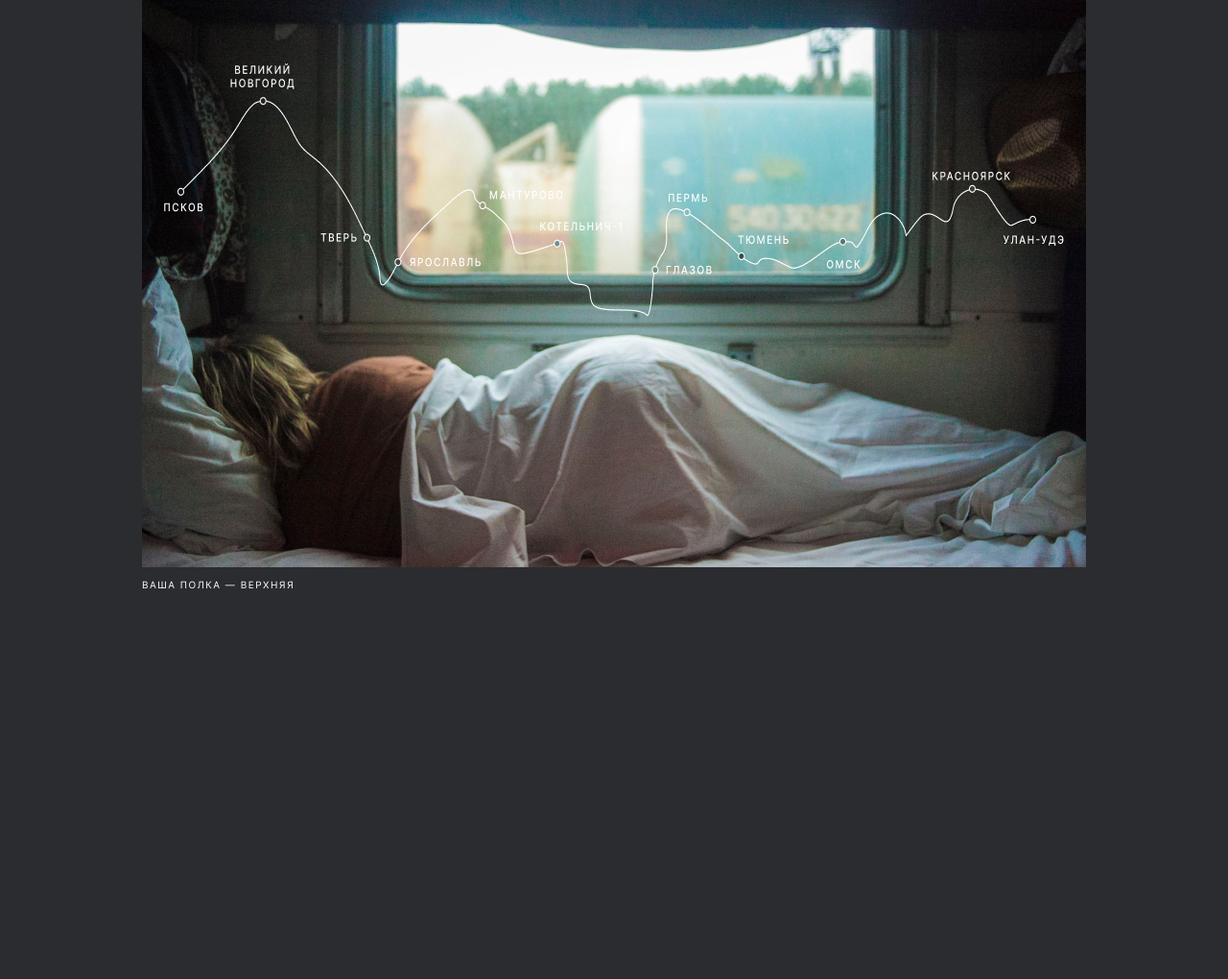
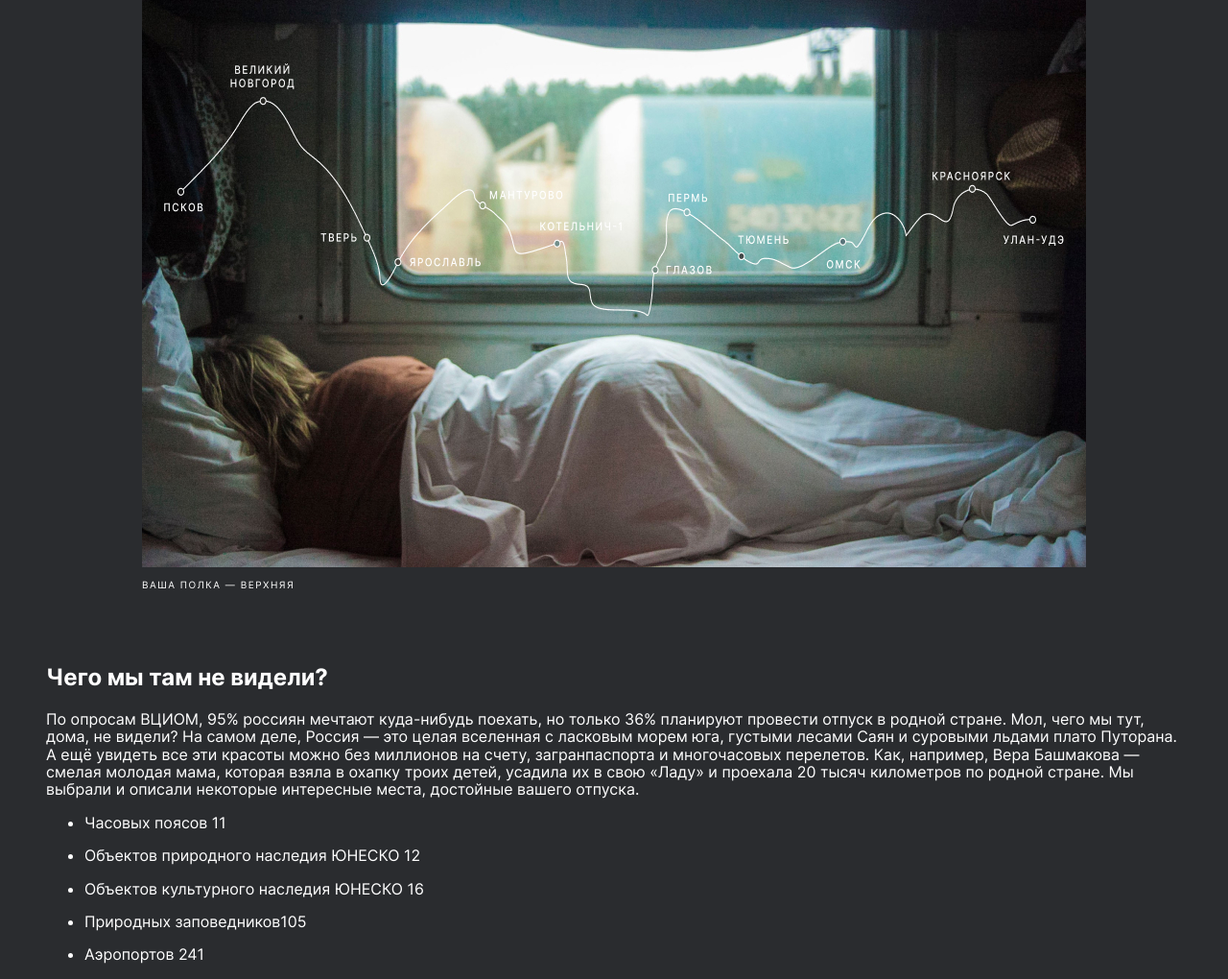
Before and after one commit to AnnieSkywalker/russian-travel, a plain HTML site: page index.html in a window 1280 px wide. Shown: the part 528-1548 px from the top of the page at 96% size. Before the commit the page ends 1200 px from the top, so only its background shows below. Drawn offline with Linux system fonts and the light colour scheme.

Commit message:
добавлена разметка блока intro

```diff
--- a/index.html
+++ b/index.html
@@ -27,6 +27,27 @@
         <figcaption class="lead__caption">ваша полка — верхняя</figcaption>
        </figure>
     </section>
+    <section class="intro">
+      <h2 class="intro__title">Чего мы там не видели?</h2>
+      <p class="intro__text">По опросам ВЦИОМ, 95% россиян мечтают куда-нибудь поехать, но только 36% планируют провести отпуск в родной стране. Мол, чего мы тут, дома, не видели? На самом деле, Россия — это целая вселенная с ласковым морем юга, густыми лесами Саян и суровыми льдами плато Путорана. А ещё увидеть все эти красоты можно без миллионов на счету, загранпаспорта и многочасовых перелетов. Как, например, Вера Башмакова — смелая молодая мама, которая взяла в охапку троих детей, усадила их в свою «Ладу» и проехала 20 тысяч километров по родной стране. Мы выбрали и описали некоторые интересные места, достойные вашего отпуска.</p>
+      <ul class="intro__list">
+        <li class="intro__input">
+          <p class="intro__input__text">Часовых поясов <span class="intro__quantity">11</span></p>
+        </li>
+        <li class="intro__input">
+          <p class="intro__input__text">Объектов природного наследия ЮНЕСКО <span class="intro__quantity">12</span></p>
+        </li>
+        <li class="intro__input">
+          <p class="intro__input__text">Объектов культурного наследия ЮНЕСКО <span class="intro__quantity">16</span></p>
+        </li>
+        <li class="intro__input">
+          <p class="intro__input__text">Природных заповедников<span class="intro__quantity">105</span></p>
+        </li>
+        <li class="intro__input">
+          <p class="intro__input__text">Аэропортов <span class="intro__quantity">241</span></p>
+        </li>
+      </ul>
+    </section>
  </main>
   <footer class="footer">
  </footer>
```
